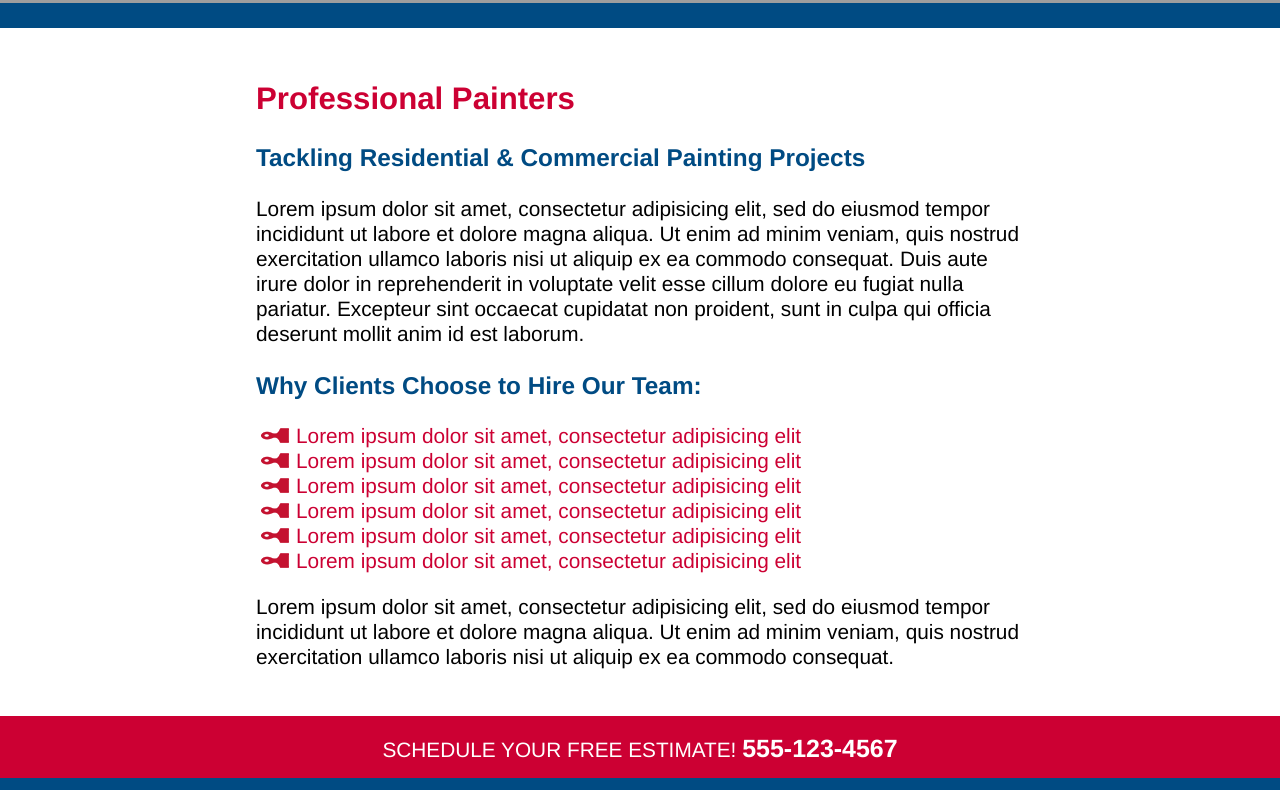
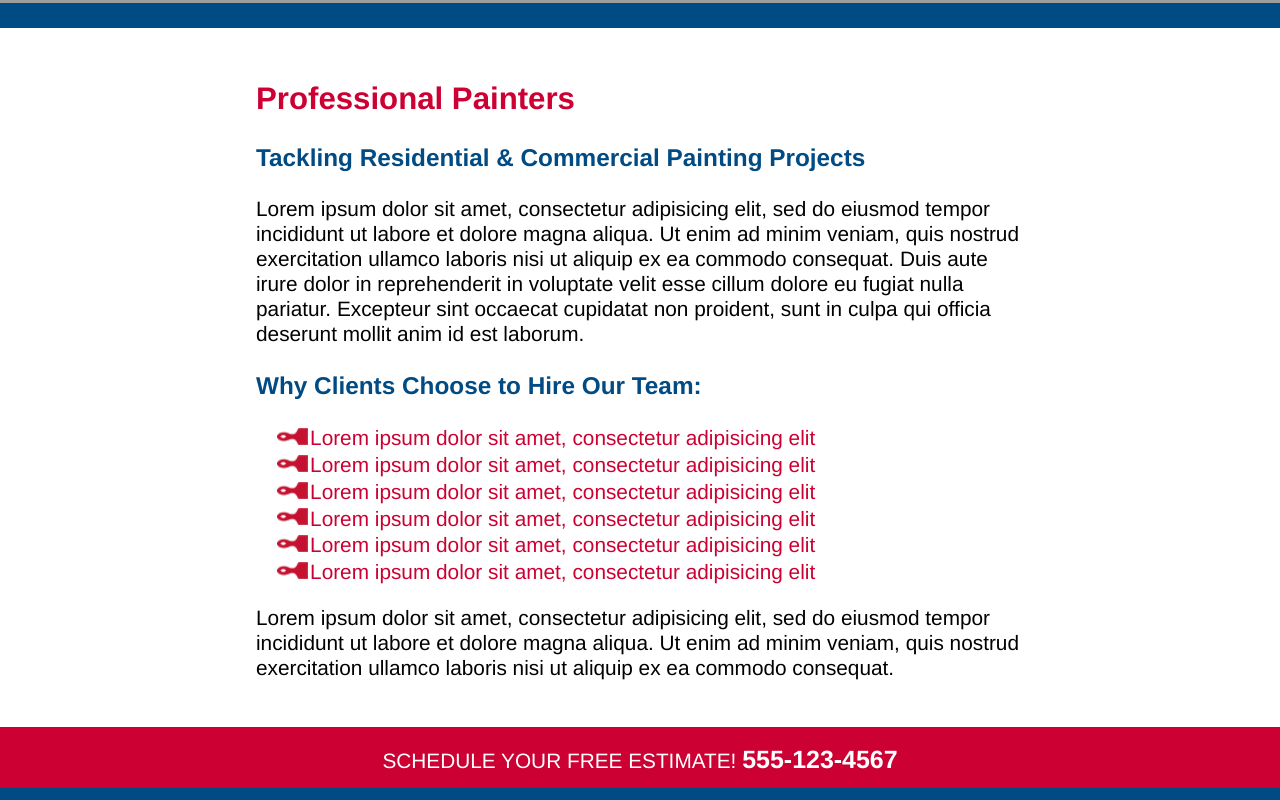
Before and after one commit to thurt/sample-landing-page, a website: page index.html in a window 1280 px wide. Shown: the part 789-1589 px from the top of the page. Drawn offline with Linux system fonts and the light colour scheme; grey boxes are pictures that could not be loaded.

Commit message:
updates css of custom bullet image so it autoscales with font-size

```diff
--- a/css/style.scss
+++ b/css/style.scss
@@ -178,7 +178,19 @@ html {
         }
         ul {
           color: $c1;
-          list-style-image: url('../img/bullet.png');
+          list-style: none;
+          padding-left: 1em;
+          li:before {
+            content: '';
+            display: inline-block;
+            height: 1em;
+            width: 1.5em;
+            background-image: url('../img/bullet.png');
+            background-size: contain;
+            background-repeat: no-repeat;
+            background-position-y: bottom;
+            margin-right: 0.1em;
+          }
         }
       }
     }
```
Also changed, not shown: css/style.css.
